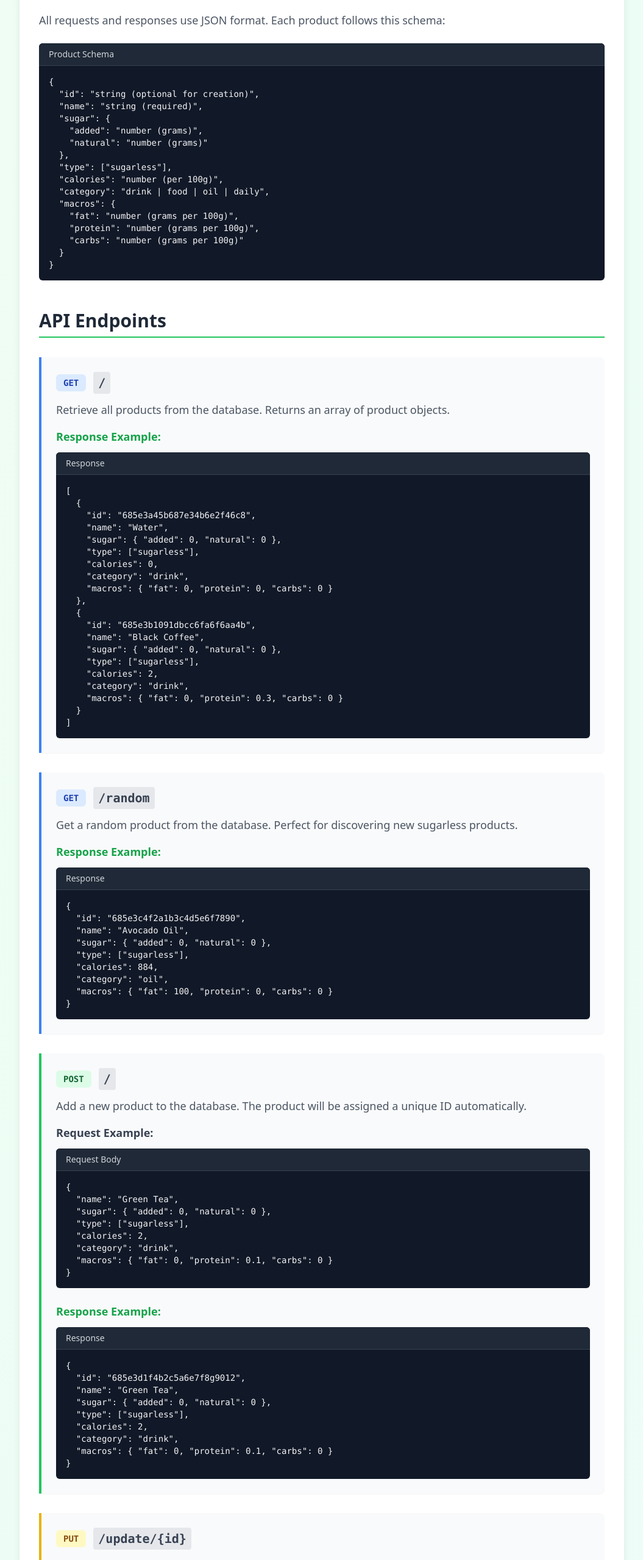
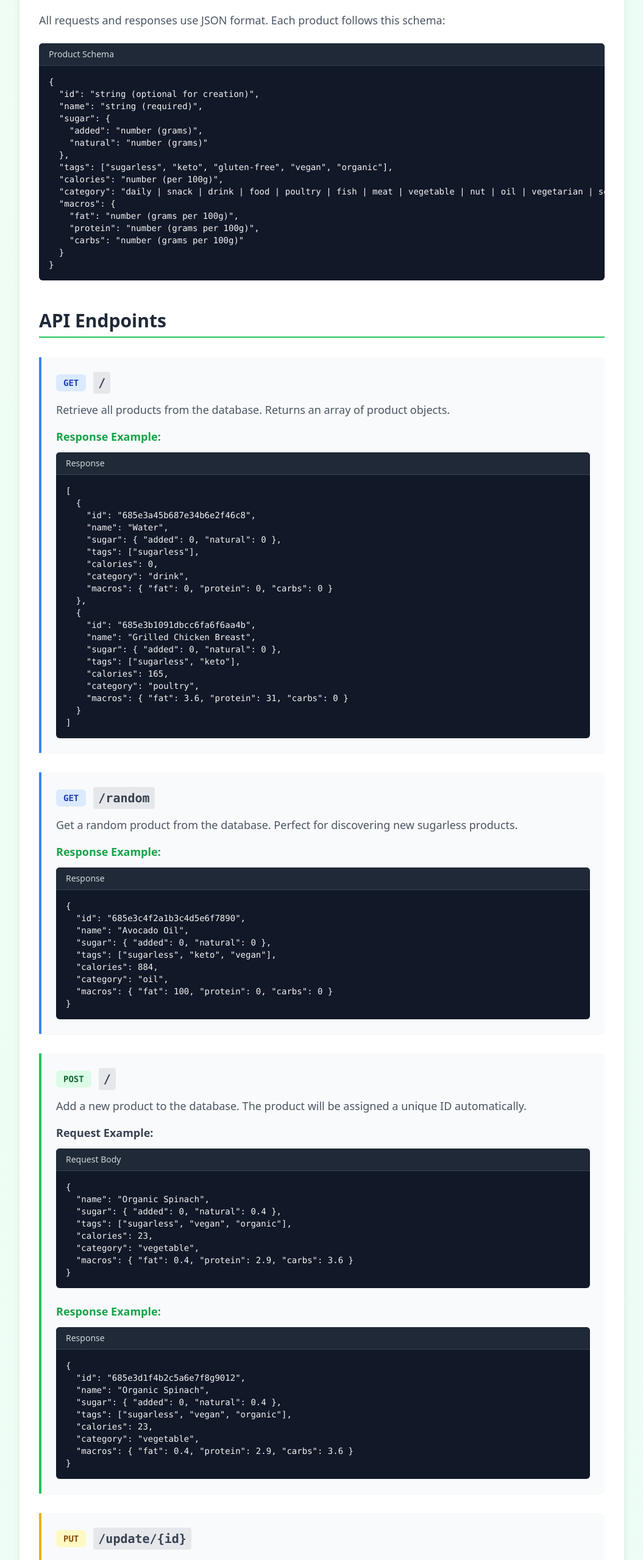
Before and after one commit to Froas/react-openapi-sugarfree, a React (Vite) app: page /docs in a window 1280 px wide. Shown: the part 920-3479 px from the top of the page at 61% size, without its empty margins (112-1167 px from the left). Built offline with nearby package versions, Linux system fonts and the light colour scheme.

Commit message:
Update docs & home pages

```diff
--- a/src/components/DocsPage.tsx
+++ b/src/components/DocsPage.tsx
@@ -3,11 +3,29 @@ import { apiConfig, apiEndpoints } from '../config/api';
 import type { ProductCategory } from '../types';
 
 const DocsPage: React.FC = () => {
-  const productCategories: Array<{ category: ProductCategory; description: string }> = [
+  const productCategories: Array<{ category: string; description: string }> = [
+    { category: 'daily', description: 'Daily use products and essentials' },
+    { category: 'snack', description: 'Snack foods and light bites' },
     { category: 'drink', description: 'Beverages like water, tea, coffee' },
-    { category: 'food', description: 'Solid food items' },
-    { category: 'oil', description: 'Cooking oils and fats' },
-    { category: 'daily', description: 'Daily use products' },
+    { category: 'food', description: 'General food items' },
+    { category: 'poultry', description: 'Chicken, turkey, and other poultry' },
+    { category: 'fish', description: 'Fresh and processed fish products' },
+    { category: 'meat', description: 'Beef, pork, lamb, and other meats' },
+    { category: 'vegetable', description: 'Fresh and processed vegetables' },
+    { category: 'nut', description: 'Nuts, seeds, and nut-based products' },
+    { category: 'oil', description: 'Cooking oils and liquid fats' },
+    { category: 'vegetarian', description: 'Vegetarian-friendly products' },
+    { category: 'seafood', description: 'Shellfish and other seafood' },
+    { category: 'condiment', description: 'Sauces, spices, and seasonings' },
+    { category: 'fat', description: 'Solid fats and fat-based products' },
+  ];
+
+  const productTags: Array<{ tag: string; description: string }> = [
+    { tag: 'sugarless', description: 'Contains no added sugar' },
+    { tag: 'keto', description: 'Ketogenic diet friendly' },
+    { tag: 'gluten-free', description: 'Contains no gluten' },
+    { tag: 'vegan', description: 'Contains no animal products' },
+    { tag: 'organic', description: 'Organically produced' },
   ];
 
   const httpStatusCodes = [
@@ -164,9 +182,9 @@ const DocsPage: React.FC = () => {
     "added": "number (grams)",
     "natural": "number (grams)"
   },
-  "type": ["sugarless"],
+  "tags": ["sugarless", "keto", "gluten-free", "vegan", "organic"],
   "calories": "number (per 100g)",
-  "category": "drink | food | oil | daily",
+  "category": "daily | snack | drink | food | poultry | fish | meat | vegetable | nut | oil | vegetarian | seafood | condiment | fat",
   "macros": {
     "fat": "number (grams per 100g)",
     "protein": "number (grams per 100g)",
@@ -191,19 +209,19 @@ const DocsPage: React.FC = () => {
     "id": "685e3a45b687e34b6e2f46c8",
     "name": "Water",
     "sugar": { "added": 0, "natural": 0 },
-    "type": ["sugarless"],
+    "tags": ["sugarless"],
     "calories": 0,
     "category": "drink",
     "macros": { "fat": 0, "protein": 0, "carbs": 0 }
   },
   {
     "id": "685e3b1091dbcc6fa6f6aa4b",
-    "name": "Black Coffee",
+    "name": "Grilled Chicken Breast",
     "sugar": { "added": 0, "natural": 0 },
-    "type": ["sugarless"],
-    "calories": 2,
-    "category": "drink",
-    "macros": { "fat": 0, "protein": 0.3, "carbs": 0 }
+    "tags": ["sugarless", "keto"],
+    "calories": 165,
+    "category": "poultry",
+    "macros": { "fat": 3.6, "protein": 31, "carbs": 0 }
   }
 ]`}
             />
@@ -216,7 +234,7 @@ const DocsPage: React.FC = () => {
   "id": "685e3c4f2a1b3c4d5e6f7890",
   "name": "Avocado Oil",
   "sugar": { "added": 0, "natural": 0 },
-  "type": ["sugarless"],
+  "tags": ["sugarless", "keto", "vegan"],
   "calories": 884,
   "category": "oil",
   "macros": { "fat": 100, "protein": 0, "carbs": 0 }
@@ -228,21 +246,21 @@ const DocsPage: React.FC = () => {
               path={apiEndpoints.createProduct}
               description="Add a new product to the database. The product will be assigned a unique ID automatically."
               requestExample={`{
-  "name": "Green Tea",
-  "sugar": { "added": 0, "natural": 0 },
-  "type": ["sugarless"],
-  "calories": 2,
-  "category": "drink",
-  "macros": { "fat": 0, "protein": 0.1, "carbs": 0 }
+  "name": "Organic Spinach",
+  "sugar": { "added": 0, "natural": 0.4 },
+  "tags": ["sugarless", "vegan", "organic"],
+  "calories": 23,
+  "category": "vegetable",
+  "macros": { "fat": 0.4, "protein": 2.9, "carbs": 3.6 }
 }`}
               responseExample={`{
   "id": "685e3d1f4b2c5a6e7f8g9012",
-  "name": "Green Tea",
-  "sugar": { "added": 0, "natural": 0 },
-  "type": ["sugarless"],
-  "calories": 2,
-  "category": "drink",
-  "macros": { "fat": 0, "protein": 0.1, "carbs": 0 }
+  "name": "Organic Spinach",
+  "sugar": { "added": 0, "natural": 0.4 },
+  "tags": ["sugarless", "vegan", "organic"],
+  "calories": 23,
+  "category": "vegetable",
+  "macros": { "fat": 0.4, "protein": 2.9, "carbs": 3.6 }
 }`}
             />
 
@@ -254,18 +272,18 @@ const DocsPage: React.FC = () => {
                 { name: 'id', type: 'string', description: 'Product ID to update', required: true }
               ]}
               requestExample={`{
-  "name": "Updated Green Tea",
-  "calories": 3,
-  "macros": { "fat": 0, "protein": 0.2, "carbs": 0.1 }
+  "name": "Premium Organic Spinach",
+  "calories": 25,
+  "tags": ["sugarless", "vegan", "organic", "gluten-free"]
 }`}
               responseExample={`{
   "id": "685e3d1f4b2c5a6e7f8g9012",
-  "name": "Updated Green Tea",
-  "sugar": { "added": 0, "natural": 0 },
-  "type": ["sugarless"],
-  "calories": 3,
-  "category": "drink",
-  "macros": { "fat": 0, "protein": 0.2, "carbs": 0.1 }
+  "name": "Premium Organic Spinach",
+  "sugar": { "added": 0, "natural": 0.4 },
+  "tags": ["sugarless", "vegan", "organic", "gluten-free"],
+  "calories": 25,
+  "category": "vegetable",
+  "macros": { "fat": 0.4, "protein": 2.9, "carbs": 3.6 }
 }`}
             />
 
@@ -287,12 +305,34 @@ const DocsPage: React.FC = () => {
             <h2 className="text-3xl font-semibold text-gray-800 mb-6 border-b-2 border-purple-500 pb-2">
               Product Categories
             </h2>
+            <div className="grid grid-cols-1 md:grid-cols-2 lg:grid-cols-3 gap-4">
+              {productCategories.map(({ category, description }) => (
+                <div key={category} className="bg-gradient-to-r from-purple-50 to-blue-50 p-4 rounded-lg border border-purple-200 shadow-sm">
+                  <div className="flex items-center mb-2">
+                    <code className="text-sm font-mono bg-purple-100 text-purple-800 px-2 py-1 rounded-md">
+                      {category}
+                    </code>
+                  </div>
+                  <p className="text-gray-700 text-sm">{description}</p>
+                </div>
+              ))}
+            </div>
+          </section>
+
+          {/* Product Tags */}
+          <section className="mb-12">
+            <h2 className="text-3xl font-semibold text-gray-800 mb-6 border-b-2 border-emerald-500 pb-2">
+              Product Tags
+            </h2>
+            <p className="text-gray-600 mb-6 text-lg">
+              Tags help categorize products by dietary preferences and special attributes:
+            </p>
             <div className="grid grid-cols-1 md:grid-cols-2 gap-6">
-              {productCategories.map(({ category, description }) => (
-                <div key={category} className="bg-gradient-to-r from-purple-50 to-blue-50 p-6 rounded-lg border border-purple-200 shadow-sm">
+              {productTags.map(({ tag, description }) => (
+                <div key={tag} className="bg-gradient-to-r from-emerald-50 to-teal-50 p-6 rounded-lg border border-emerald-200 shadow-sm">
                   <div className="flex items-center mb-3">
-                    <code className="text-lg font-mono bg-purple-100 text-purple-800 px-3 py-2 rounded-md">
-                      {category}
+                    <code className="text-lg font-mono bg-emerald-100 text-emerald-800 px-3 py-2 rounded-md">
+                      {tag}
                     </code>
                   </div>
                   <p className="text-gray-700">{description}</p>
@@ -397,12 +437,12 @@ const fetchProducts = async () => {
                 <CodeBlock title="TypeScript" language="typescript">
 {`const createProduct = async () => {
   const newProduct = {
-    name: "Herbal Tea",
+    name: "Wild Salmon",
     sugar: { added: 0, natural: 0 },
-    type: ["sugarless"],
-    calories: 1,
-    category: "drink",
-    macros: { fat: 0, protein: 0, carbs: 0.2 }
+    tags: ["sugarless", "keto"],
+    calories: 208,
+    category: "fish",
+    macros: { fat: 12.4, protein: 25.4, carbs: 0 }
   };
 
   const response = await apiService.createProduct(newProduct);
@@ -433,6 +473,8 @@ const fetchProducts = async () => {
                   <li>• Product IDs are automatically generated and cannot be modified</li>
                   <li>• Sugar values should be in grams per 100g of product</li>
                   <li>• Macro values (fat, protein, carbs) should also be per 100g</li>
+                  <li>• Tags can be combined (e.g., a product can be both "sugarless" and "keto")</li>
+                  <li>• Categories are mutually exclusive - each product has exactly one category</li>
                 </ul>
               </div>
             </div>
--- a/src/components/HomePage.tsx
+++ b/src/components/HomePage.tsx
@@ -108,7 +108,7 @@ const HomePage: React.FC = () => {
             </div>
           </div>
         </div>
-        <h1 className="text-5xl font-bold bg-gradient-to-r from-green-600 via-emerald-600 to-teal-600 bg-clip-text text-transparent mb-4">
+        <h1 className="leading-[1.24] text-5xl font-bold bg-gradient-to-r from-green-600 via-emerald-600 to-teal-600 bg-clip-text text-transparent mb-4">
           Welcome to Sugarless API
         </h1>
         <p className="text-xl text-gray-600 max-w-2xl mx-auto leading-relaxed">
```
